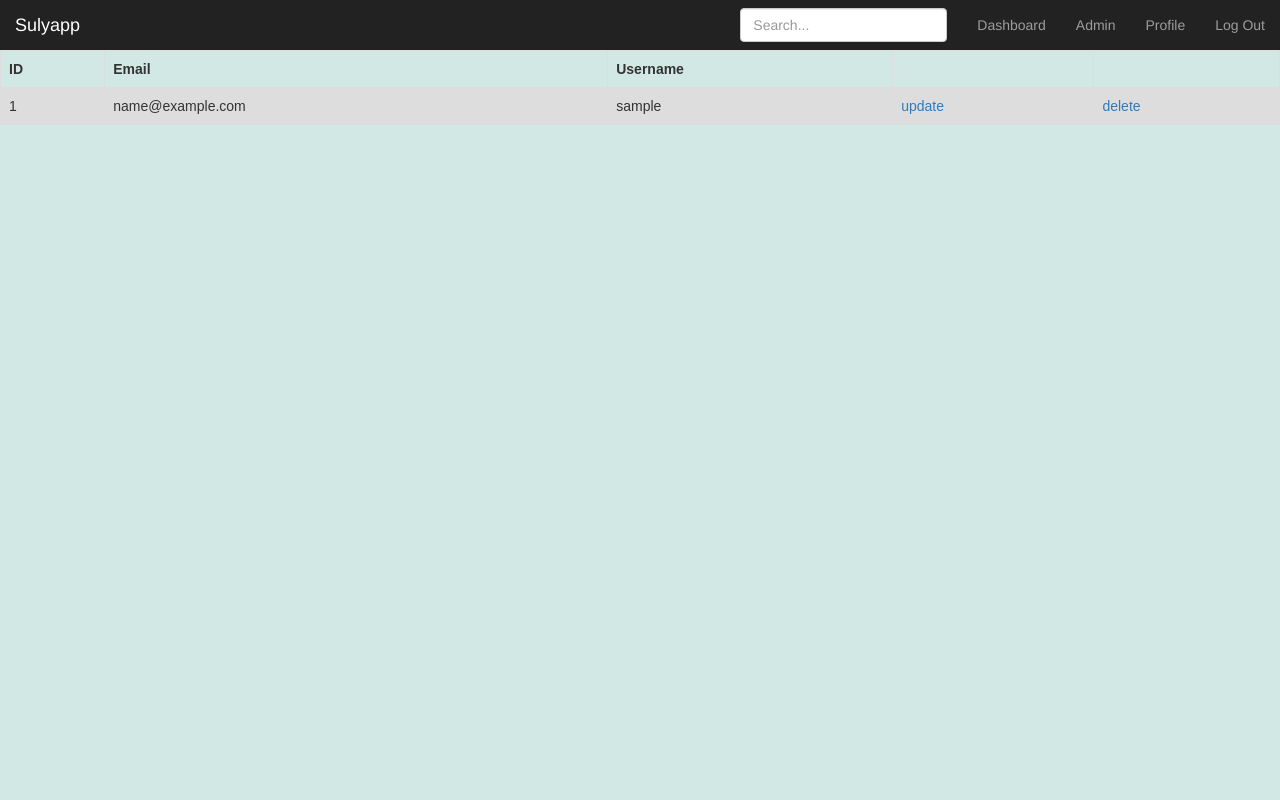
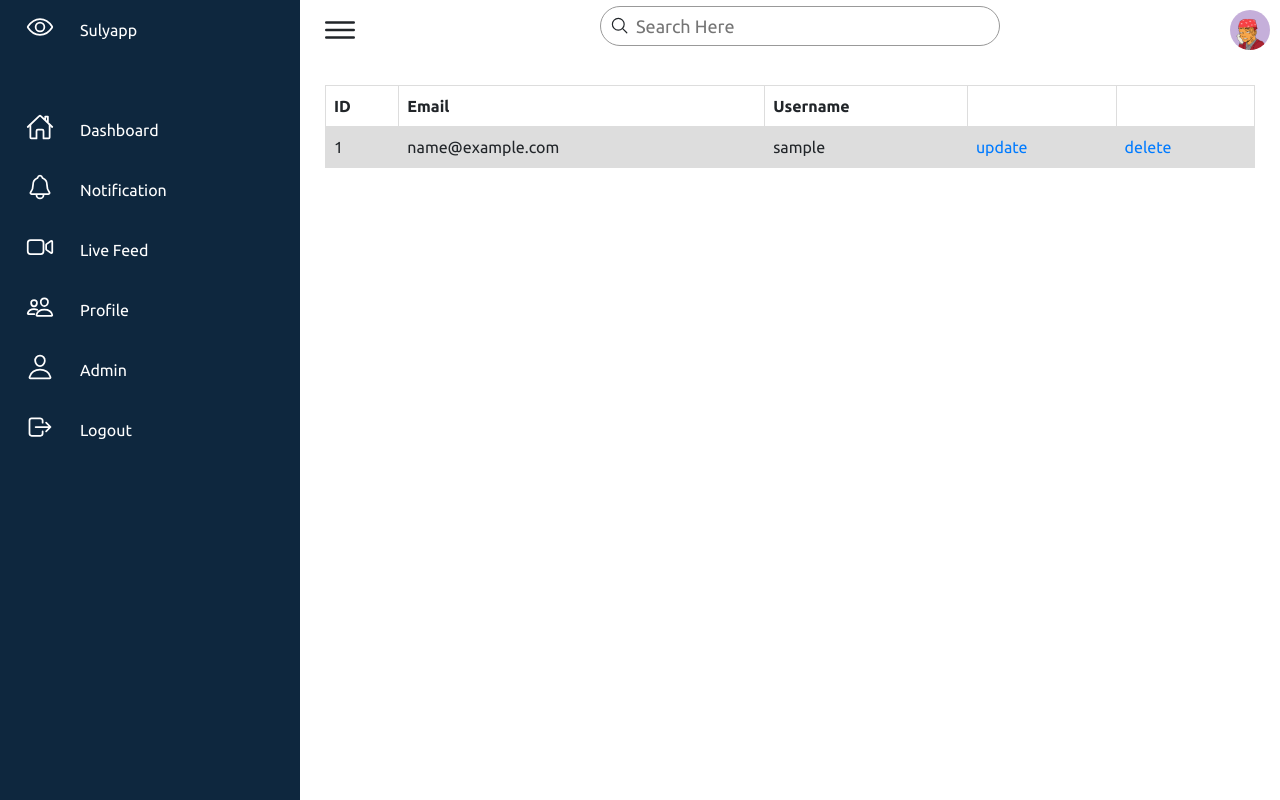
Before and after one commit to jarodaustria/WebAppMidterm, a Flask app: page /admin in a window 1280 px wide. Run offline with Flask 2, Linux system fonts and the light colour scheme; tables that the repository leaves empty hold one stand-in row (values such as "Sample post"); some libraries are stand-ins or nearby versions.

Commit message:
Improved UI, deleted unnecessary files
UI design changes and improved html pages. Deleted some html pages that are not needed

```diff
--- a/static/notification.css
+++ b/static/notification.css
@@ -1,5 +1,5 @@
 .bodyx{
-    margin-top:20px;
+    /* margin-top:20px; */
     background-color: #f0f2f5;
 }
 .dropdown-list-image {
--- /dev/null
+++ b/static/style.css
@@ -0,0 +1,224 @@
+@import url('https://fonts.googleapis.com/css2?family=Ubuntu:wght@300;400;500;700&display=swap');
+*
+{
+    margin: 0;
+    padding: 0;
+    box-sizing: border-box;
+    font-family: 'Ubuntu', sans-serif;
+}
+:root
+{
+    --blue: #0E273E;
+    --white: #fff;
+    --grey: #f5f5f5;
+    --black1: #222;
+    --black2: #999;
+}
+body
+{
+    min-height: 100vh;
+    overflow-x: hidden;
+}
+.container1
+{
+    position: relative;
+    width: 100%
+}
+.box
+{
+    position: relative;
+    width: 100%;
+    padding: 25px;
+}
+.navigation
+{
+    position: fixed;
+    width: 300px;
+    height: 100%;
+    background: var(--blue);
+    border-left: 10px solid var(--blue);
+    transition: 0.5s;
+    overflow: hidden;
+}
+.navigation.active
+{
+    width: 80px
+}
+.navigation ul
+{
+    position: absolute;
+    top: 0;
+    left: 0;
+    width: 100%;
+}
+.navigation ul li
+{
+    position: relative;
+    width: 100%;
+    list-style: none;
+    border-top-left-radius: 30px;
+    border-bottom-left-radius: 30px;
+}
+.navigation ul li:hover,
+.navigation ul li.hovered
+{
+    background: var(--white);
+}
+.navigation ul li:nth-child(1)
+{
+    margin-bottom: 40px;
+    pointer-events: none;
+    /* font-size: 20px; */
+}
+.navigation ul li a
+{
+    position: relative;
+    display: block;
+    width: 100%;
+    display: flex;
+    text-decoration: none;
+    color: var(--white);
+    /* font-size: 18px;  custom */
+}
+.navigation ul li:hover a,
+.navigation ul li.hovered a
+{
+    color: var(--blue);
+}
+.navigation ul li a .icon
+{
+    position: relative;
+    display: block;
+    min-width: 60px;
+    height: 60px;
+    line-height: 70px;
+    text-align: center;
+}
+.navigation ul li a .icon ion-icon
+{
+    font-size: 1.75em;
+}
+.navigation ul li a .title
+{
+    position: relative;
+    display: block;
+    padding: 0 10px;
+    height: 60px;
+    line-height: 60px;
+    text-align: start;
+    white-space: nowrap;
+}
+
+/* hover */
+
+.navigation ul li:hover a::before,
+.navigation ul li.hovered a::before
+{
+    content: '';
+    position: absolute;
+    right: 0;
+    top: -50px;
+    width: 50px;
+    height: 50px;
+    background: transparent;
+    border-radius: 50%;
+    box-shadow: 35px 35px 0 10px var(--white);
+    pointer-events: none;
+}
+.navigation ul li:hover a::after,
+.navigation ul li.hovered a::after
+{
+    content: '';
+    position: absolute;
+    right: 0;
+    bottom: -50px;
+    width: 50px;
+    height: 50px;
+    background: transparent;
+    border-radius: 50%;
+    box-shadow: 35px -35px 0 10px var(--white);
+    pointer-events: none;
+}
+
+/* main */
+.main
+{
+    position: absolute;
+    width: calc(100% - 300px);
+    left: 300px;
+    min-height: 100vh;
+    background: var(--white);
+    transition: 0.5s;
+}
+.main.active
+{
+    width: calc(100% - 80px);
+    left: 80px;
+}
+.topbar
+{
+    width: 100%;
+    height: 60px;
+    display: flex;
+    justify-content: space-between;
+    align-items: center;
+    padding: 0 10px;
+}
+.toggle
+{
+    position: relative;
+    width: 60px;
+    height: 60px;
+    display: flex;
+    justify-content: center;
+    align-items: center;
+    font-size: 2.5em;
+    cursor: pointer;
+}
+.search
+{
+    position: relative;
+    width: 400px;
+    margin: 0 10px;
+}
+.search label
+{
+    position: relative;
+    width:100%;
+}
+.search label input
+{
+    width: 100%;
+    height: 40px;
+    border-radius: 40px;
+    padding: 5px 20px;
+    padding-left: 35px;
+    font-size: 18px;
+    outline: none;
+    border: 1px solid var(--black2);
+}
+.search label ion-icon
+{
+    position: absolute;
+    top: 10px;
+    left: 10px;
+    font-size: 1.2em;
+}
+.user
+{
+    position: relative;
+    width: 40px;
+    height: 40px;
+    border-radius: 50%;
+    overflow: hidden;
+    cursor: pointer;
+}
+.user img
+{
+    position: absolute;
+    top: 0;
+    left: 0;
+    width: 100%;
+    height: 100%;
+    object-fit: cover;
+}
--- a/templates/admin.html
+++ b/templates/admin.html
@@ -1,33 +1,15 @@
-{% extends "bootstrap/base.html" %}
+{% extends "template.html" %}
 
 {% block title %}
 SulyApp
 {% endblock %}
 {% block styles %}
 {{super()}}
-<link rel="stylesheet" href="{{url_for('.static', filename='dashboard.css')}}">
 
-<style>
-    table {
-      font-family: arial, sans-serif;
-      border-collapse: collapse;
-      width: 100%;
-    }
-
-    td, th {
-      border: 1px solid #dddddd;
-      text-align: left;
-      padding: 8px;
-    }
-
-    tr:nth-child(even) {
-      background-color: #dddddd;
-    }
-    </style>
 {% endblock %}
 
 {% block content %}
-<nav class="navbar navbar-inverse navbar-fixed-top">
+<!-- <nav class="navbar navbar-inverse navbar-fixed-top">
     <div class="container-fluid">
       <div class="navbar-header">
         <button type="button" class="navbar-toggle collapsed" data-toggle="collapse" data-target="#navbar" aria-expanded="false" aria-controls="navbar">
@@ -50,8 +32,24 @@ SulyApp
         </form>
       </div>
     </div>
-  </nav>
+  </nav> -->
+  <style>
+      table {
+        font-family: arial, sans-serif;
+        border-collapse: collapse;
+        width: 100%;
+      }
 
+      td, th {
+        border: 1px solid #dddddd;
+        text-align: left;
+        padding: 8px;
+      }
+
+      tr:nth-child(even) {
+        background-color: #dddddd;
+      }
+      </style>
 <table>
     <tr>
         <th>ID</th>
--- /dev/null
+++ b/templates/template.html
@@ -0,0 +1,115 @@
+<!DOCTYPE html>
+<html>
+<head>
+<meta name="viewport" content="width=device-width, initial-scale=1.0">
+<link rel="stylesheet" href="https://cdn.jsdelivr.net/npm/bootstrap@4.0.0/dist/css/bootstrap.min.css"
+    integrity="sha384-Gn5384xqQ1aoWXA+058RXPxPg6fy4IWvTNh0E263XmFcJlSAwiGgFAW/dAiS6JXm" crossorigin="anonymous">
+<link rel="stylesheet" type="text/css" href="static/style.css">
+
+</head>
+
+<body>
+    <div class="container1">
+        <div class="navigation">
+            <ul>
+                <li>
+                    <a href="#">
+                        <span class="icon"><ion-icon name="eye-outline"></ion-icon></span>
+                        <span class="title">Sulyapp</span>
+                    </a>
+                </li>
+                <li>
+                    <a href="{{ url_for('dashboard') }}">
+                        <span class="icon"><ion-icon name="home-outline"></ion-icon></span>
+                        <span class="title">Dashboard</span>
+                    </a>
+                </li>
+                <li>
+                    <a href="{{ url_for('notification') }}">
+                        <span class="icon"><ion-icon name="notifications-outline"></ion-icon></span>
+                        <span class="title">Notification</span>
+                    </a>
+                </li>
+                <li>
+                    <a href="{{ url_for('cctv') }}">
+                        <span class="icon"><ion-icon name="videocam-outline"></ion-icon></span>
+                        <span class="title">Live Feed</span>
+                    </a>
+                </li>
+                <li>
+                    <a href="#">
+                        <span class="icon"><ion-icon name="people-outline"></ion-icon></span>
+                        <span class="title">Profile</span>
+                    </a>
+                </li>
+                <li>
+                    <a href="{{ url_for('admin') }}">
+                        <span class="icon"><ion-icon name="person-outline"></ion-icon></span>
+                        <span class="title">Admin</span>
+                    </a>
+                </li>
+                <li>
+                    <a href="{{ url_for('logout') }}">
+                        <span class="icon"><ion-icon name="log-out-outline"></ion-icon></span>
+                        <span class="title">Logout</span>
+                    </a>
+                </li>
+            </ul>
+        </div>
+
+        <div class="main">
+            <!-- top bar -->
+            <div class="topbar">
+                <div class="toggle">
+                    <ion-icon name="menu-outline"></ion-icon>
+                </div>
+                <!-- search -->
+                <div class="search">
+                    <label>
+                        <input type="text" placeholder="Search Here">
+                        <ion-icon name="search-outline"></ion-icon>
+                    </label>
+                </div>
+                <!-- userImg -->
+                <div class="user">
+                    <img src="static/user.png">
+                </div>
+            </div>
+            <!-- block content -->
+            <div class="box">
+                {% block content %}
+                {% endblock %}
+            </div>
+        </div>
+
+    </div>
+
+    <script type="module" src="https://unpkg.com/ionicons@5.5.2/dist/ionicons/ionicons.esm.js"></script>
+    <script nomodule src="https://unpkg.com/ionicons@5.5.2/dist/ionicons/ionicons.js"></script>
+
+
+
+    <script>
+        // Menu Toggle
+        let toggle = document.querySelector('.toggle');
+        let navigation = document.querySelector('.navigation');
+        let main = document.querySelector('.main');
+
+        toggle.onclick = function(){
+            navigation.classList.toggle('active');
+            main.classList.toggle('active');
+        }
+
+
+        // hover function
+        let list = document.querySelectorAll('.navigation li');
+        function activeLink(){
+            list.forEach((item) =>
+            item.classList.remove('hovered'));
+            this.classList.add('hovered');
+        }
+        list.forEach((item) =>
+        item.addEventListener('mouseover', activeLink));
+    </script>
+</body>
+</html>
--- a/templates/update_user.html
+++ b/templates/update_user.html
@@ -1,6 +1,5 @@
-<body style="background-color:#D1E8E4;">
-    {% extends "bootstrap/base.html" %}
-    {% import "bootstrap/wtf.html" as wtf %}
+{% extends "template.html" %}
+{% import "bootstrap/wtf.html" as wtf %}
 
     {% block title %}
     Sign Up
```
Also changed, not shown: templates/cctv1.html (+9 -10 lines), templates/cctvtemplate.html (deleted, +0 -36 lines), templates/crimes.html (+8 -13 lines), templates/dashboard.html (+9 -162 lines), templates/feed.html (deleted, +0 -10 lines), templates/notification.html (+24 -27 lines), static/eye.png (added), static/user.png (added).
